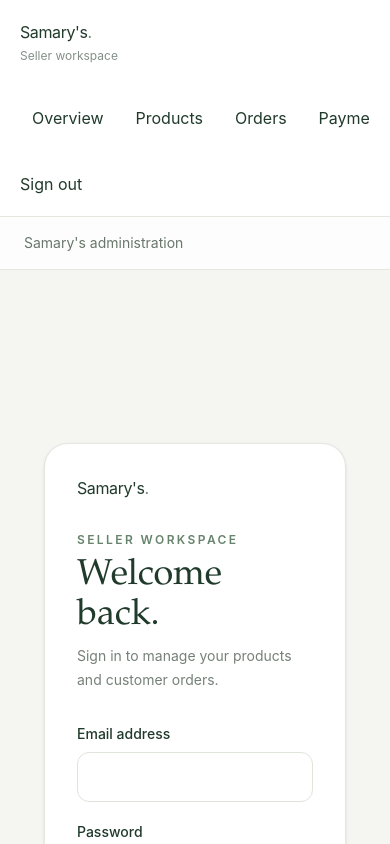
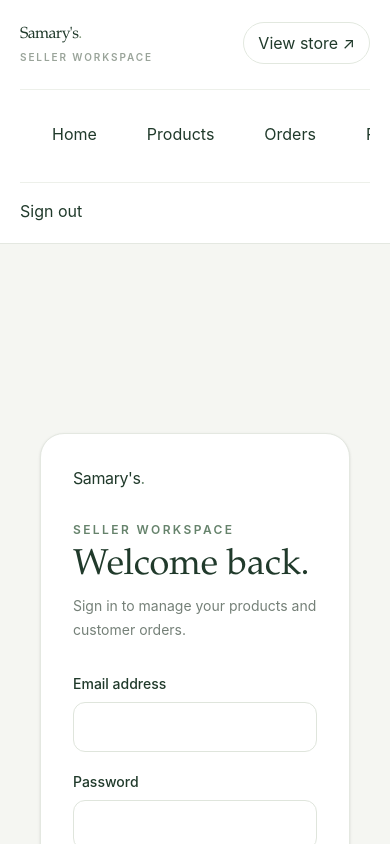
Before and after one commit to richard-mante/samarys, a Next.js app: page /admin/login in a window 390 px wide. Shown: the top 844 px of the page. Built offline with nearby package versions, Linux system fonts and the light colour scheme; no server answers.

Commit message:
Polish responsive seller workspace navigation

```diff
--- a/src/app/admin/layout.tsx
+++ b/src/app/admin/layout.tsx
@@ -1,33 +1,43 @@
 import Link from "next/link";
-
-const links = [
-  { href: "/admin", label: "Overview" },
-  { href: "/admin/products", label: "Products" },
-  { href: "/admin/orders", label: "Orders" },
-  { href: "/admin/payments", label: "Payments" },
-  { href: "/admin/settings", label: "Settings" },
-];
+import { AdminNavigation } from "@/features/administration/admin-navigation";
 
 export default async function AdminLayout({ children }: { children: React.ReactNode }) {
   return (
-    <div className="min-h-screen bg-[#f5f6f2] lg:grid lg:grid-cols-[240px_1fr]">
-      <aside className="border-b border-[#e4e8e1] bg-white px-5 py-5 lg:min-h-screen lg:border-b-0 lg:border-r">
-        <Link href="/" className="text-xl font-semibold tracking-tight">Samary&apos;s<span className="text-[#66836c]">.</span></Link>
-        <p className="mt-1 text-xs text-[#849087]">Seller workspace</p>
-        <nav className="mt-8 flex gap-2 overflow-x-auto lg:flex-col">
-          {links.map((link) => (
-            <Link key={link.href} href={link.href} className="shrink-0 rounded-xl px-3 py-2.5 text-sm text-[#526157] transition hover:bg-[#edf2eb] hover:text-[#244b36]">
-              {link.label}
-            </Link>
-          ))}
-        </nav>
-        <Link href="/admin/logout" className="mt-8 inline-block text-sm text-[#78847a] hover:text-[#244b36]">Sign out</Link>
+    <div className="min-h-screen bg-[#f5f6f2] lg:grid lg:grid-cols-[248px_1fr]">
+      <aside className="border-b border-[#e4e8e1] bg-white px-5 py-5 lg:sticky lg:top-0 lg:flex lg:h-screen lg:flex-col lg:border-b-0 lg:border-r lg:px-6 lg:py-7">
+        <div className="flex items-center justify-between gap-4 lg:block">
+          <div>
+            <Link href="/" className="font-serif text-[26px] tracking-[-0.04em] text-[#203a2b]">Samary&apos;s<span className="text-[#829a7b]">.</span></Link>
+            <p className="mt-1 text-[10px] font-semibold uppercase tracking-[0.19em] text-[#9aa49a]">Seller workspace</p>
+          </div>
+          <Link href="/" className="rounded-full border border-[#e2e8df] px-3.5 py-2 text-[11px] font-semibold text-[#526b56] transition hover:bg-[#f5f7f3] lg:hidden">View store ↗</Link>
+        </div>
+
+        <div className="mt-6 border-t border-[#edf0ea] pt-5 lg:mt-10 lg:border-0 lg:pt-0">
+          <p className="mb-3 hidden px-3 text-[9px] font-semibold uppercase tracking-[0.2em] text-[#a0aaa0] lg:block">Workspace</p>
+          <AdminNavigation />
+        </div>
+
+        <div className="mt-5 flex items-center justify-between gap-3 border-t border-[#edf0ea] pt-4 lg:mt-auto lg:block lg:pt-6">
+          <div className="hidden rounded-xl bg-[#f6f8f4] p-3 lg:block">
+            <p className="text-xs font-semibold text-[#405447]">Samary&apos;s store</p>
+            <p className="mt-1 text-[10px] leading-5 text-[#849087]">Manage products, customers and orders.</p>
+          </div>
+          <div className="flex items-center gap-4 lg:mt-5 lg:justify-between">
+            <Link href="/" className="hidden text-xs font-medium text-[#78847a] transition hover:text-[#244b36] lg:inline">View storefront ↗</Link>
+            <Link href="/admin/logout" className="text-xs font-semibold text-[#9b665d] transition hover:text-[#8c4036]">Sign out</Link>
+          </div>
+        </div>
       </aside>
+
       <div className="min-w-0">
-        <header className="border-b border-[#e4e8e1] bg-white/80 px-6 py-4 lg:px-10">
-          <p className="text-sm text-[#68766c]">Samary&apos;s administration</p>
+        <header className="sticky top-0 z-20 hidden border-b border-[#e4e8e1]/80 bg-[#f8f9f6]/90 px-6 py-4 backdrop-blur-xl lg:block lg:px-10">
+          <div className="mx-auto flex max-w-7xl items-center justify-between">
+            <p className="text-xs text-[#849087]">Administration <span className="mx-2 text-[#c4cdc1]">/</span> <span className="font-medium text-[#526157]">Your business, in focus.</span></p>
+            <Link href="/" className="text-xs font-semibold text-[#526b56] transition hover:text-[#203a2b]">View storefront ↗</Link>
+          </div>
         </header>
-        <main className="mx-auto w-full max-w-7xl px-6 py-8 lg:px-10 lg:py-10">{children}</main>
+        <main className="mx-auto w-full max-w-7xl px-5 py-7 sm:px-6 sm:py-8 lg:px-10 lg:py-10">{children}</main>
       </div>
     </div>
   );
```
